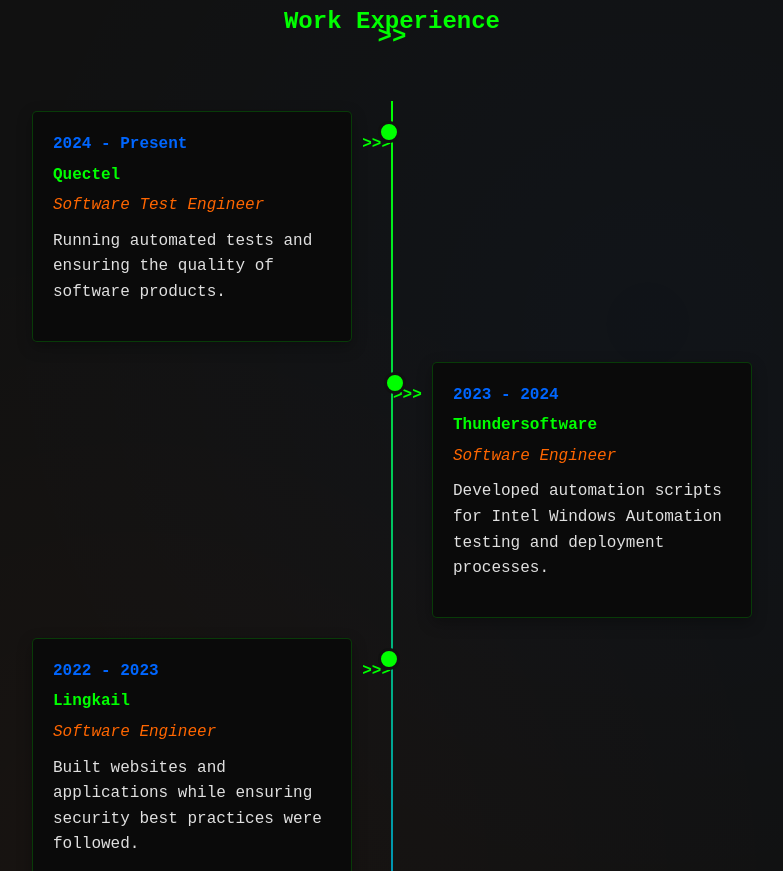
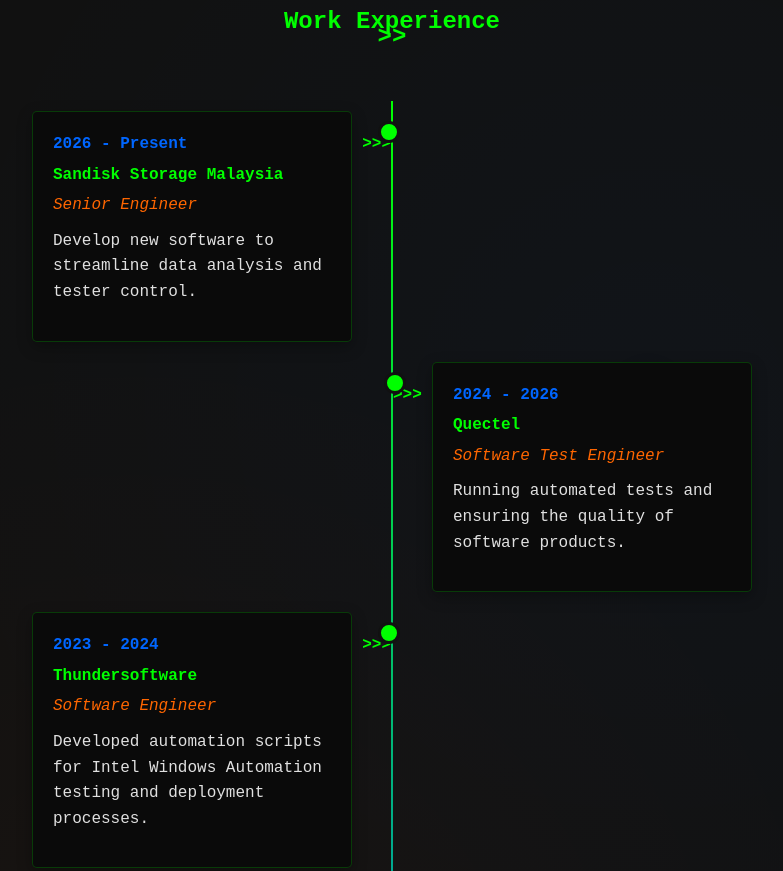
Before and after one commit to izzatzubir/izzatzubir.github.io, a plain HTML site: page index.html in a window 1280 px wide. Shown: the part 1738-2609 px from the top of the page, without its empty margins (248-1031 px from the left). Drawn offline with Linux system fonts and the light colour scheme.

Commit message:
Updated Resume
updated resume to latest September 2026

```diff
--- a/index.html
+++ b/index.html
@@ -902,7 +902,15 @@
             <div class="timeline">
                 <div class="timeline-item">
                     <div class="timeline-content">
-                        <div class="timeline-date">2024 - Present</div>
+                        <div class="timeline-date">2026 - Present</div>
+                        <div class="timeline-company">Sandisk Storage Malaysia</div>
+                        <div class="timeline-position">Senior Engineer</div>
+                        <p>Develop new software to streamline data analysis and tester control.</p>
+                    </div>
+                </div>
+                <div class="timeline-item">
+                    <div class="timeline-content">
+                        <div class="timeline-date">2024 - 2026</div>
                         <div class="timeline-company">Quectel</div>
                         <div class="timeline-position">Software Test Engineer</div>
                         <p>Running automated tests and ensuring the quality of software products.</p>
```
